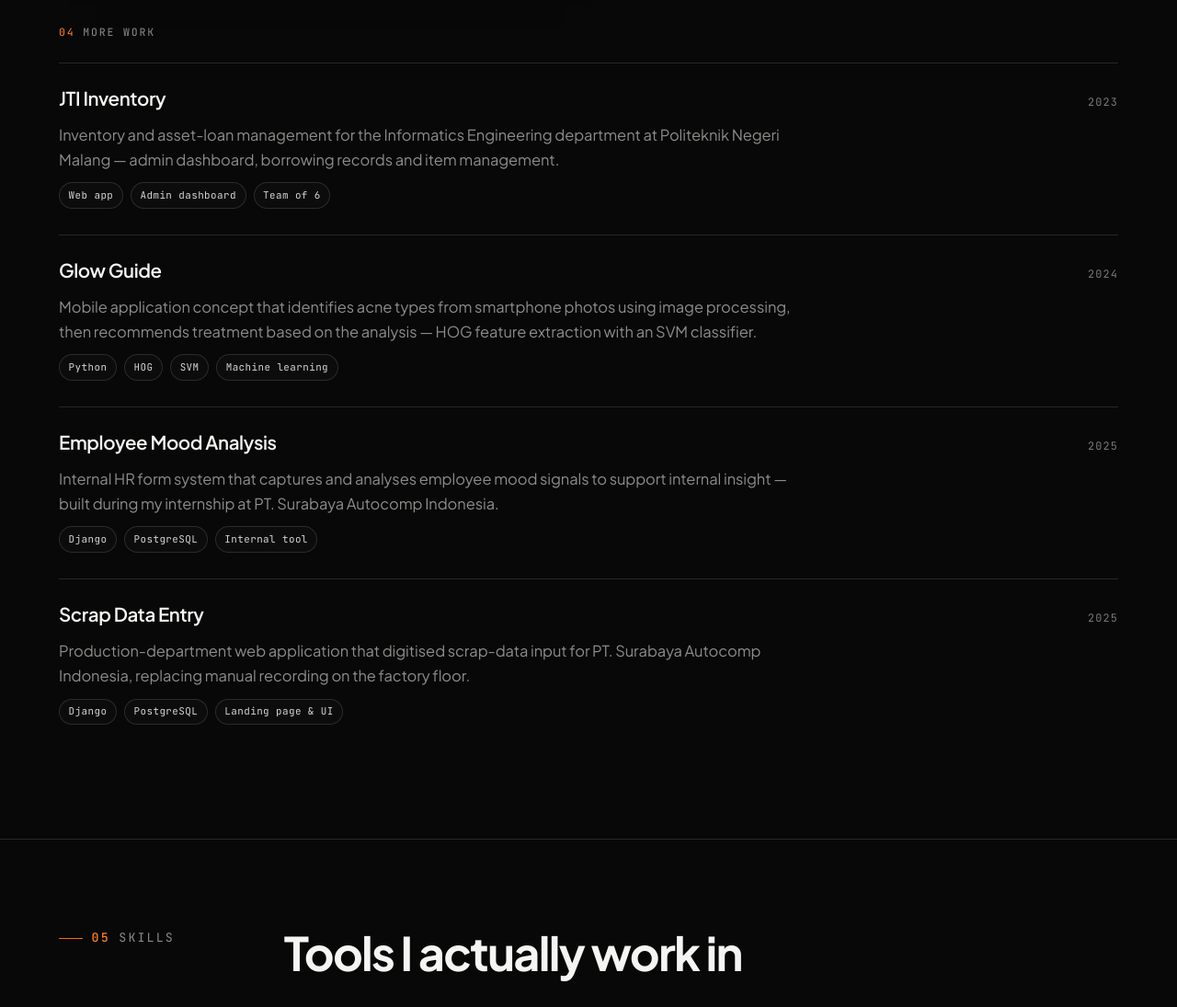
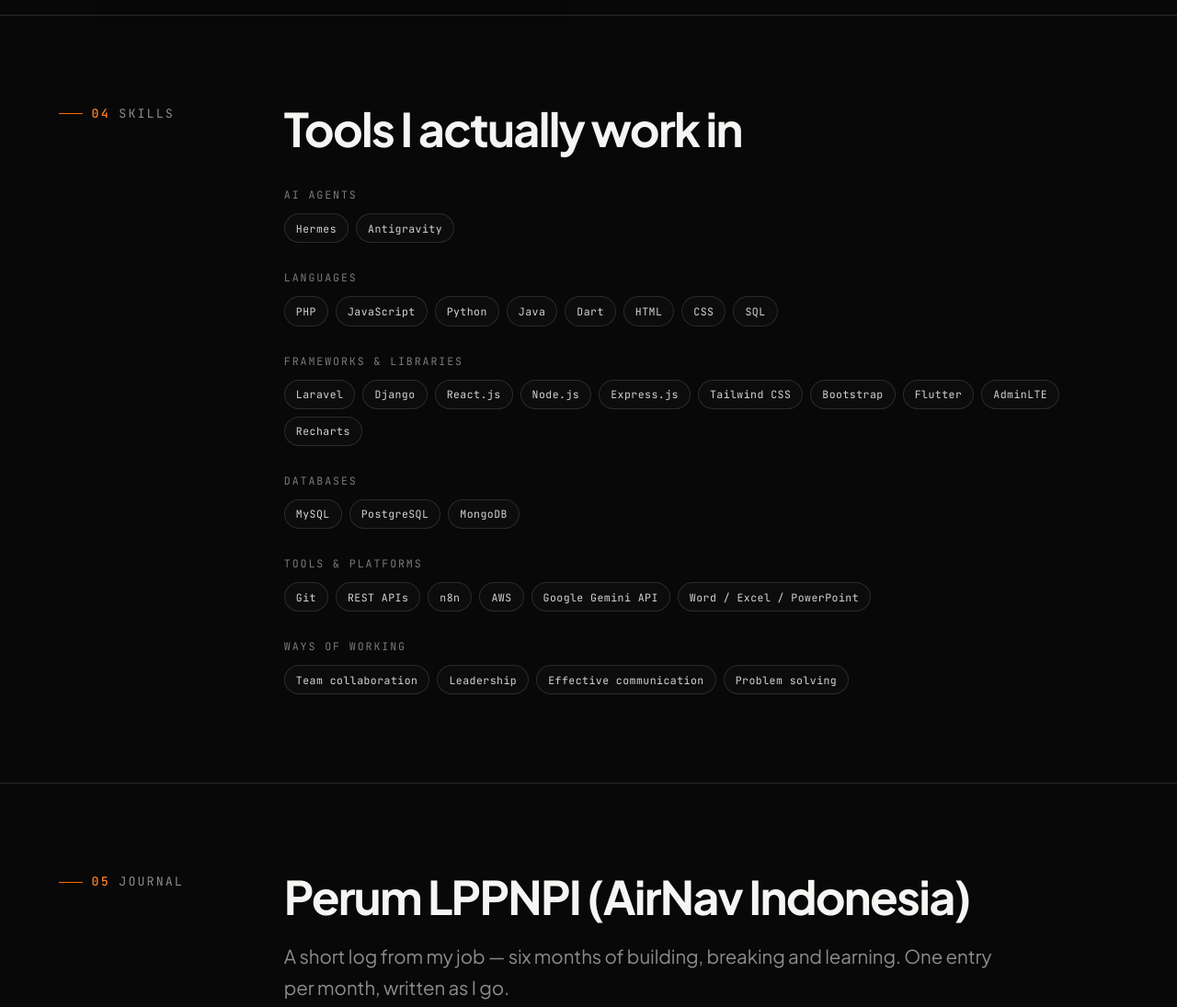
Before and after one commit to FarrelEdric/portfolio, a plain HTML site: page index.html in a window 1280 px wide. Shown: the part 5840-6935 px from the top of the page at 92% size. Drawn offline with Linux system fonts and the light colour scheme.

Commit message:
Portfolio: hapus blok '04 More work'
Empat proyek kecil (JTI Inventory, Glow Guide, Employee Mood Analysis,
Scrap Data Entry) dihapus dari section Projects. Nomor section setelahnya
dirapikan (Skills 04, Journal 05, Education 06, Contact 07) agar tidak
ada nomor yang lompat.

Kamus i18n dipangkas hanya untuk kunci teks yang benar-benar sudah tidak
ada di halaman; entri atribut dibiarkan karena sebagian dibuat saat
runtime oleh JS.

```diff
--- a/assets/js/i18n.js
+++ b/assets/js/i18n.js
@@ -77,17 +77,7 @@
     "n8n agent · Analytics · Monitoring · Review log · Chatbot": "Agen n8n · Analitik · Pemantauan · Log ulasan · Chatbot",
     "Sentiment analysis for customer-service chat at PT Naraya Telematika: conversation logs scored per message, response-time monitoring, and an automated chatbot wired up through n8n workflows.": "Analisis sentimen untuk chat layanan pelanggan di PT Naraya Telematika: log percakapan diberi skor per pesan, pemantauan waktu respons, dan chatbot otomatis yang terhubung melalui alur kerja n8n.",
     "Backend & workflow": "Backend & alur kerja",
-    "Inventory and asset-loan management for the Informatics Engineering department at Politeknik Negeri Malang — admin dashboard, borrowing records and item management.": "Manajemen inventaris dan peminjaman aset untuk jurusan Teknik Informatika di Politeknik Negeri Malang — dasbor admin, catatan peminjaman, dan pengelolaan barang.",
     "Web app": "Aplikasi web",
-    "Admin dashboard": "Dasbor admin",
-    "Team of 6": "Tim 6 orang",
-    "Mobile application concept that identifies acne types from smartphone photos using image processing, then recommends treatment based on the analysis — HOG feature extraction with an SVM classifier.": "Konsep aplikasi mobile yang mengidentifikasi jenis jerawat dari foto ponsel menggunakan pengolahan citra, lalu merekomendasikan perawatan berdasarkan hasil analisis — ekstraksi fitur HOG dengan klasifier SVM.",
-    "Employee Mood Analysis": "Analisis Mood Karyawan",
-    "Internal HR form system that captures and analyses employee mood signals to support internal insight — built during my internship at PT. Surabaya Autocomp Indonesia.": "Sistem formulir HR internal yang menangkap dan menganalisis sinyal mood karyawan untuk mendukung wawasan internal — dibangun selama magang di PT. Surabaya Autocomp Indonesia.",
-    "Internal tool": "Alat internal",
-    "Scrap Data Entry": "Input Data Scrap",
-    "Production-department web application that digitised scrap-data input for PT. Surabaya Autocomp Indonesia, replacing manual recording on the factory floor.": "Aplikasi web departemen produksi yang mendigitalkan input data scrap untuk PT. Surabaya Autocomp Indonesia, menggantikan pencatatan manual di lantai pabrik.",
-    "Landing page & UI": "Halaman landing & UI",
     "Tools I actually work in": "Alat yang saya gunakan sehari-hari",
     "Languages": "Bahasa Pemrograman",
     "Frameworks & libraries": "Framework & library",
--- a/index.html
+++ b/index.html
@@ -750,60 +750,6 @@
         </a>
       </div>
     </article>
-
-    <div class="more reveal">
-      <p class="more__title"><span class="num">04</span> More work</p>
-      <ol class="more__list">
-        <li>
-          <div class="more__head">
-            <h3 class="h4">JTI Inventory</h3>
-            <span class="more__year">2023</span>
-          </div>
-          <p>
-            Inventory and asset-loan management for the Informatics Engineering
-            department at Politeknik Negeri Malang &mdash; admin dashboard, borrowing
-            records and item management.
-          </p>
-          <ul class="tags tags--sm"><li>Web app</li><li>Admin dashboard</li><li>Team of 6</li></ul>
-        </li>
-        <li>
-          <div class="more__head">
-            <h3 class="h4">Glow Guide</h3>
-            <span class="more__year">2024</span>
-          </div>
-          <p>
-            Mobile application concept that identifies acne types from smartphone
-            photos using image processing, then recommends treatment based on the
-            analysis &mdash; HOG feature extraction with an SVM classifier.
-          </p>
-          <ul class="tags tags--sm"><li>Python</li><li>HOG</li><li>SVM</li><li>Machine learning</li></ul>
-        </li>
-        <li>
-          <div class="more__head">
-            <h3 class="h4">Employee Mood Analysis</h3>
-            <span class="more__year">2025</span>
-          </div>
-          <p>
-            Internal HR form system that captures and analyses employee mood
-            signals to support internal insight &mdash; built during my internship at
-            PT. Surabaya Autocomp Indonesia.
-          </p>
-          <ul class="tags tags--sm"><li>Django</li><li>PostgreSQL</li><li>Internal tool</li></ul>
-        </li>
-        <li>
-          <div class="more__head">
-            <h3 class="h4">Scrap Data Entry</h3>
-            <span class="more__year">2025</span>
-          </div>
-          <p>
-            Production-department web application that digitised scrap-data input
-            for PT. Surabaya Autocomp Indonesia, replacing manual recording on the
-            factory floor.
-          </p>
-          <ul class="tags tags--sm"><li>Django</li><li>PostgreSQL</li><li>Landing page &amp; UI</li></ul>
-        </li>
-      </ol>
-    </div>
   </div>
 </section>
 
@@ -811,7 +757,7 @@
 <section class="section" id="skills">
   <div class="container grid-aside">
     <header class="aside">
-      <p class="eyebrow"><span class="num">05</span> Skills</p>
+      <p class="eyebrow"><span class="num">04</span> Skills</p>
     </header>
 
     <div class="body">
@@ -863,7 +809,7 @@
 <section class="section" id="journal">
   <div class="container grid-aside">
     <header class="aside">
-      <p class="eyebrow"><span class="num">06</span> Journal</p>
+      <p class="eyebrow"><span class="num">05</span> Journal</p>
     </header>
 
     <div class="body">
@@ -936,7 +882,7 @@
 <section class="section" id="education">
   <div class="container grid-aside">
     <header class="aside">
-      <p class="eyebrow"><span class="num">07</span> Education</p>
+      <p class="eyebrow"><span class="num">06</span> Education</p>
     </header>
 
     <div class="body">
@@ -991,7 +937,7 @@
 <!-- ───────────────────────── CONTACT ───────────────────────── -->
 <section class="section section--contact" id="contact">
   <div class="container">
-    <p class="eyebrow reveal"><span class="num">08</span> Contact</p>
+    <p class="eyebrow reveal"><span class="num">07</span> Contact</p>
 
     <h2 class="contact__big reveal">
       Let&rsquo;s work<br>
```
